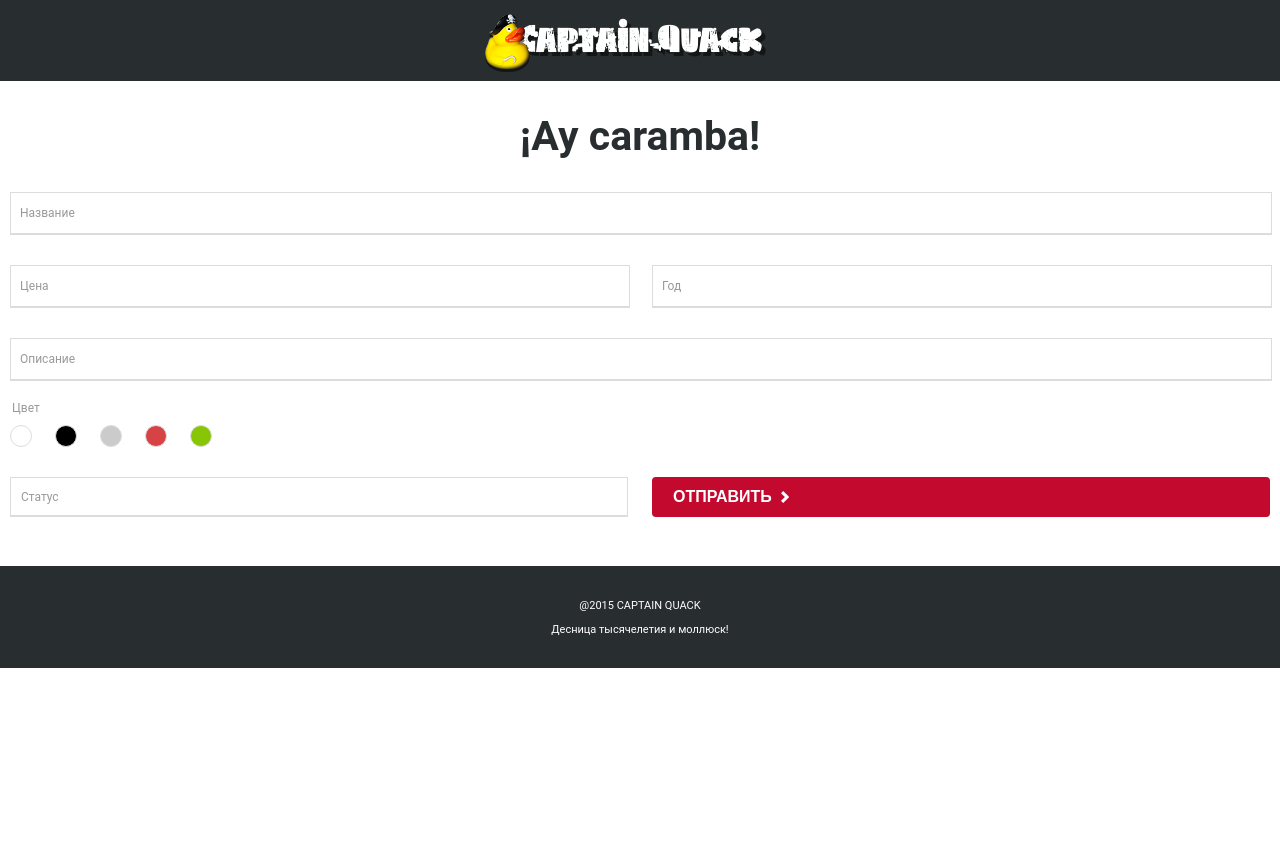
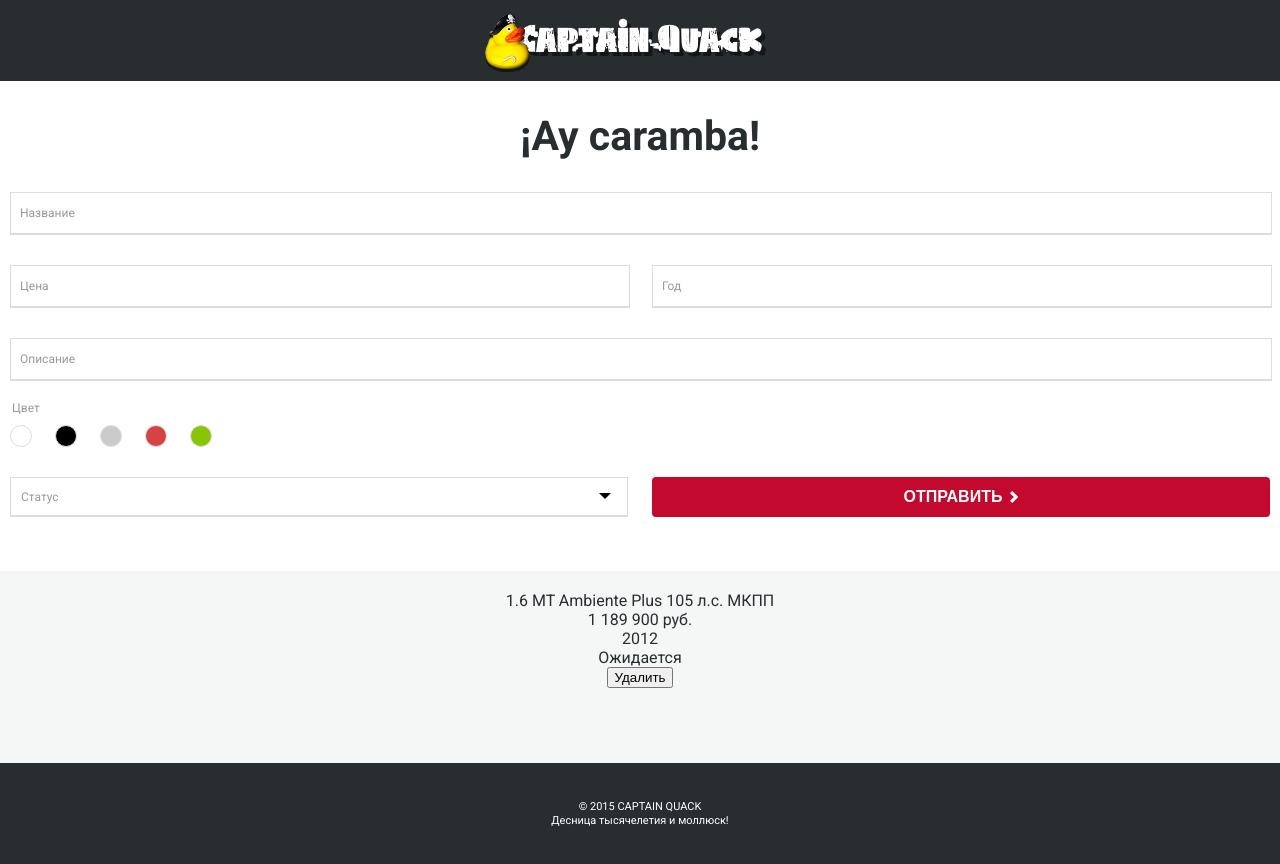
Before and after one commit to aovnkv/kodix-auto-test-task, a React (Create React App) app: page / in a window 1280 px wide. Before the commit the page ends 800 px from the top, so only its background shows below. Built offline with nearby package versions, Linux system fonts and the light colour scheme.

Commit message:
style: form icons

```diff
--- a/public/index.html
+++ b/public/index.html
@@ -3,6 +3,13 @@
   <head>
     <meta charset="utf-8" />
     <link rel="shortcut icon" href="%PUBLIC_URL%/favicon.ico" />
+    <link rel="dns-prefetch" href="//fonts.googleapis.com" />
+    <link
+      rel="stylesheet"
+      href="//fonts.googleapis.com/css?family=Roboto%3A300%2C400%2C700&amp;subset=cyrillic"
+      type="text/css"
+      media="all"
+    />
     <meta name="viewport" content="width=device-width, initial-scale=1" />
     <meta name="theme-color" content="#000000" />
     <!--
@@ -19,7 +26,7 @@
       work correctly both with client-side routing and a non-root public URL.
       Learn how to configure a non-root public URL by running `npm run build`.
     -->
-    <title>React App</title>
+    <title>Kodix Ultimate Test</title>
   </head>
   <body>
     <noscript>You need to enable JavaScript to run this app.</noscript>
--- a/src/App.scss
+++ b/src/App.scss
@@ -5,4 +5,9 @@
   font-family: $font;
   color: $charcoal;
   margin: 0 10px;
+
+  p {
+    margin: 0;
+    padding: 0;
+  }
 }
--- /dev/null
+++ b/src/CarItem.js
@@ -0,0 +1,33 @@
+import React, { Component } from 'react';
+import './CarItem.scss';
+
+const CarItem = () => {
+  return (
+    <div className="carItem">
+      <div className="carItem--row1">
+        <div className="carItem--main">1.6 MT Ambiente Plus 105 л.с. МКПП</div>
+        <div className="carItem--color" />
+        <div className="carItem--price">1 189 900 руб.</div>
+      </div>
+
+      <div className="carItem--row2">
+        <div className="carItem--option" />
+      </div>
+
+      <div className="carItem--row3">
+        <div className="carItem--year">2012</div>
+        <div className="carItem--status">Ожидается</div>
+        <button
+          type="button"
+          name="delete"
+          value="Удалить"
+          className="carItem--delete"
+        >
+          Удалить
+        </button>
+      </div>
+    </div>
+  );
+};
+
+export default CarItem;
--- /dev/null
+++ b/src/CarItem.scss
@@ -0,0 +1,8 @@
+.carItem {
+  position: relative;
+  padding: 20px 20px 18px;
+  margin: 0 -10px;
+
+  background: #f5f6f6;
+  height: 154px;
+}
--- /dev/null
+++ b/src/CarsList.js
@@ -0,0 +1,11 @@
+import React, { Component } from 'react';
+import './CarsList.scss';
+import CarItem from './CarItem';
+
+class CarsList extends Component {
+  render() {
+    return <CarItem />;
+  }
+}
+
+export default CarsList;
--- /dev/null
+++ b/src/CarsList.scss
@@ -0,0 +1,3 @@
+.carsList {
+  position: relative;
+}
--- a/src/Footer.js
+++ b/src/Footer.js
@@ -5,7 +5,7 @@ export default function Footer() {
   return (
     <footer className="footer">
       <div className="copyright">
-        <p>@2015 CAPTAIN QUACK</p>
+        <p>&copy; 2015 CAPTAIN QUACK</p>
         <p>Десница тысячелетия и моллюск!</p>
       </div>
     </footer>
--- a/src/Footer.scss
+++ b/src/Footer.scss
@@ -9,6 +9,7 @@
   height: 102px;
   color: #fff;
   font-size: 11px;
+  line-height: 1.3;
 }
 .copyright {
   margin: auto;
--- a/src/Form.scss
+++ b/src/Form.scss
@@ -61,7 +61,7 @@
     flex-wrap: wrap;
     justify-content: space-between;
     width: 100%;
-    margin: 0 0 30px 0;
+    margin: 0 0 54px 0;
   }
 
   &-title {
@@ -147,17 +147,30 @@
   &-submit {
     position: relative;
     width: calc(50% - 12px);
+    cursor: pointer;
   }
 
   &-status {
+    height: 40px;
+
+    &::after {
+      position: absolute;
+      content: '';
+      right: 17px;
+      top: calc(50% - 4px);
+      width: 12px;
+      height: 6px;
+      background: url('./img/rectangle-1.svg') no-repeat 100% 0 / 12px 6px;
+    }
+
     select {
       position: relative;
       padding: 0 0 0 10px;
       display: block;
       background: transparent;
 
+      height: 100%;
       width: 100%;
-      height: 40px;
 
       font-size: 12px;
       font-family: $font;
@@ -199,11 +212,9 @@
   &-submit {
     position: relative;
     height: 40px;
-    padding: 0 21px;
+    padding: 0;
 
-    background: url('./img/arrow-small-right.svg') no-repeat 129px 50% / 8px
-        12px,
-      $red;
+    background: $red;
 
     border: 0;
     border-radius: 4px;
@@ -212,9 +223,22 @@
     font-size: 16px;
     font-weight: bold;
     text-transform: uppercase;
-    text-align: left;
+    text-align: center;
 
     &-text {
+      position: relative;
+      padding: 0 16px 0 0;
+
+      &::after {
+        position: absolute;
+        content: '';
+        right: 0;
+        top: 0;
+        background: url('./img/arrow-small-right.svg') no-repeat 100% 50% / 8px
+          12px;
+        width: 8px;
+        height: 18px;
+      }
     }
   }
 }
--- a/src/Main.js
+++ b/src/Main.js
@@ -1,6 +1,7 @@
 import React from 'react';
 import './Main.scss';
 import Form from './Form';
+import CarsList from './CarsList';
 
 export default function Main() {
   return (
@@ -9,7 +10,9 @@ export default function Main() {
       <section className="newCar">
         <Form />
       </section>
-      <section className="carsList" />
+      <section className="carsList">
+        <CarsList />
+      </section>
     </main>
   );
 }
```
